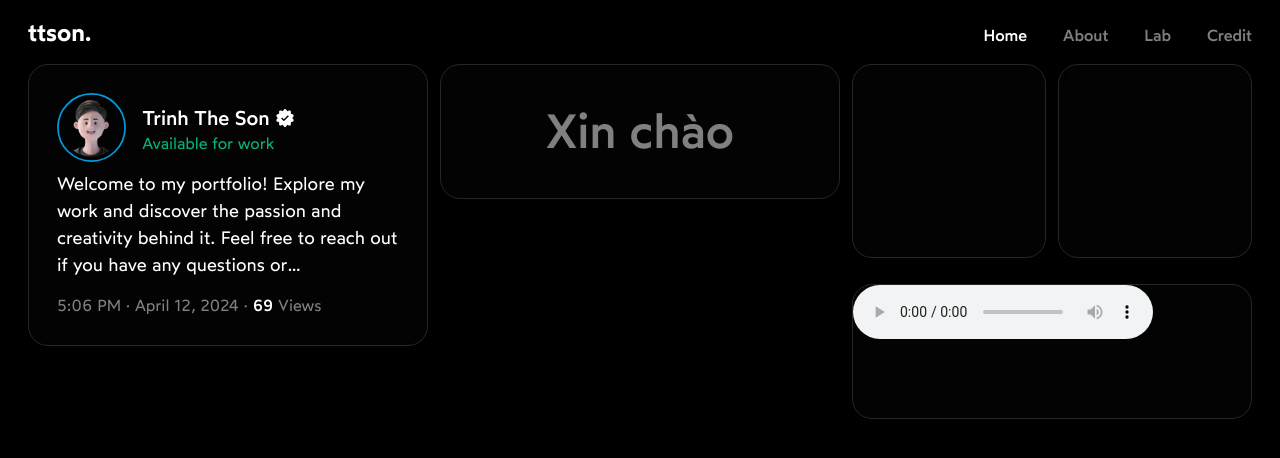
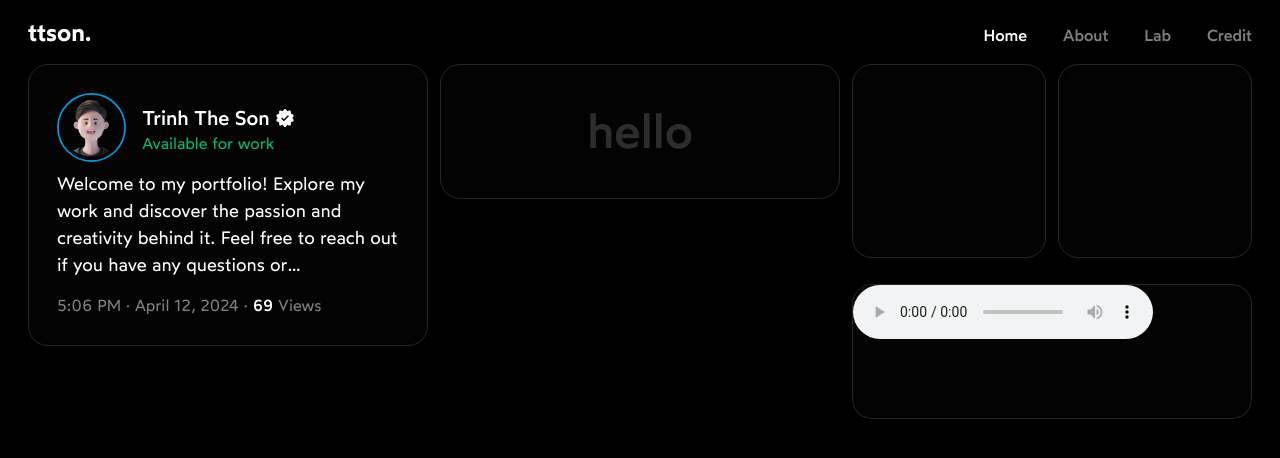
Before and after one commit to ttsoncs/portfolio-refactor, a Next.js app: page / in a window 1280 px wide. Shown: the top 458 px of the page. Built offline with nearby package versions, Linux system fonts and the light colour scheme.

Commit message:
Update animation properties in TextLoop.js and refactor constants in constants.js

```diff
--- a/src/components/TextLoop/TextLoop.js
+++ b/src/components/TextLoop/TextLoop.js
@@ -6,23 +6,18 @@ import styled from "styled-components";
 
 const variants = {
   enter: {
-    y: 20,
     opacity: 0,
   },
   center: {
-    y: 0,
     opacity: 1,
     transition: {
-      opacity: { duration: 0.5 },
-      y: { duration: 0.75 },
+      opacity: { duration: 1.5, delay: 1, },
     },
   },
   exit: {
-    y: -20,
     opacity: 0,
     transition: {
-      opacity: { duration: 0.25 },
-      y: { duration: 0.75 },
+      opacity: { duration: 1 },
     },
   },
 };
@@ -37,7 +32,7 @@ function TextLoop() {
         next = 0;
       }
       setIndex(next);
-    }, 4000);
+    }, 5000);
 
     return () => {
       window.clearTimeout(timeoutId);
--- a/src/constants.js
+++ b/src/constants.js
@@ -54,9 +54,6 @@ export const DAYS = [
 ];
 
 export const TEXTS = [
-  "Hello",
-  "Xin chào",
-  "Nǐ hǎo",
-  "Annyeonghaseyo",
-  "Konnichiwa",
+  "hello",
+  "xin chào",
 ];
```
